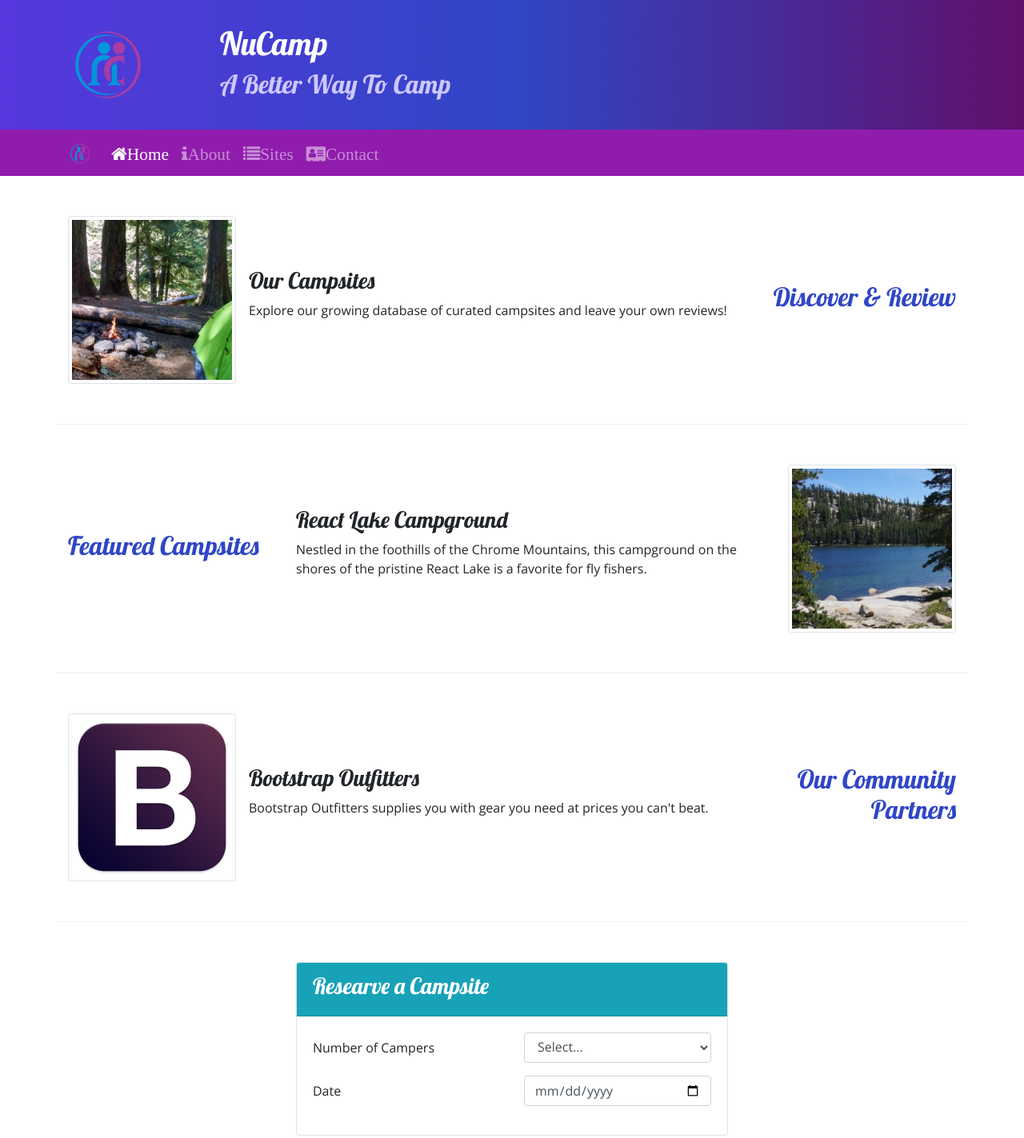
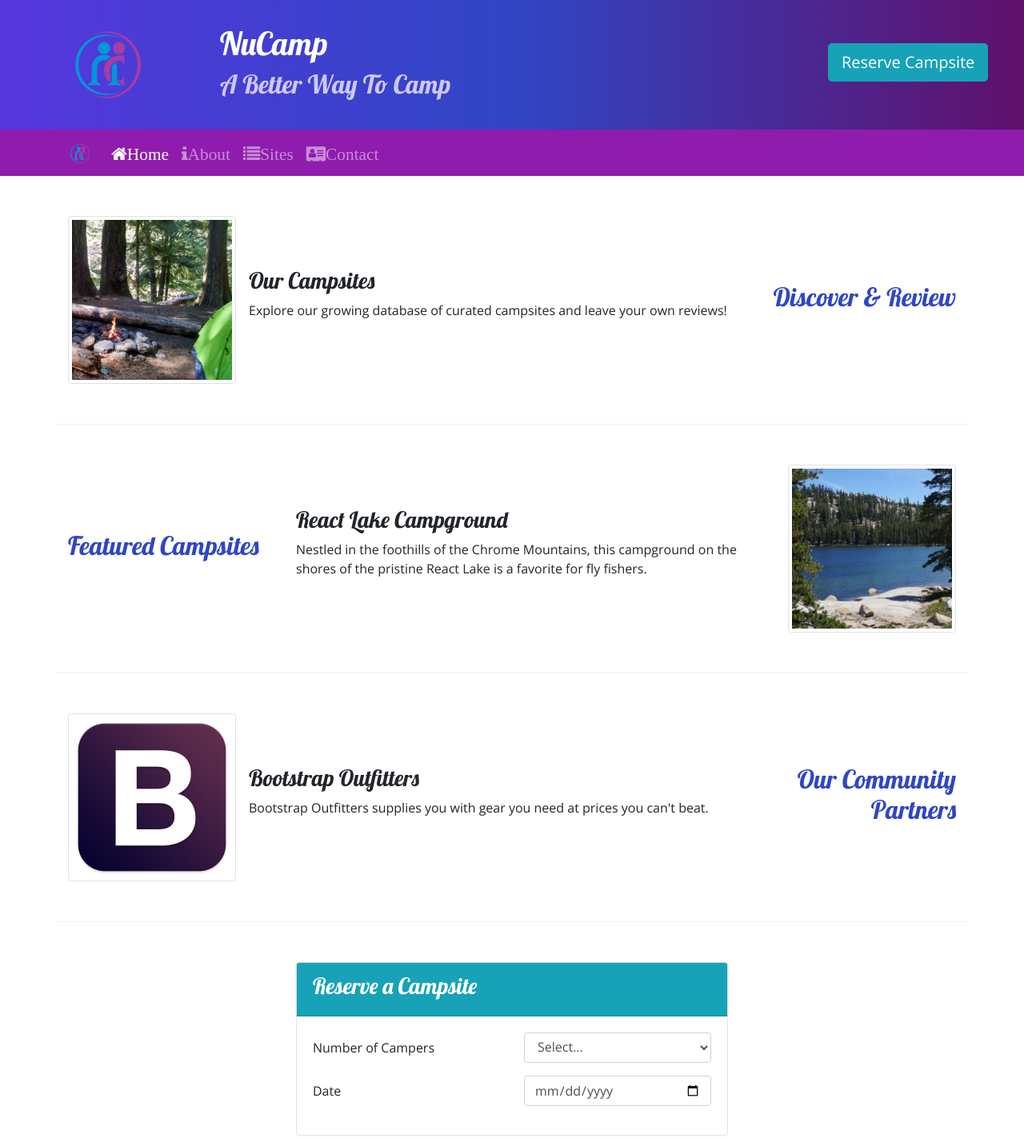
Before and after one commit to ryanf003/NuCamp, a website: page index.html in a window 1280 px wide. Shown: the top 1423 px of the page at 80% size. Drawn offline with nearby package versions, Linux system fonts and the light colour scheme.

Commit message:
Added button that links to reserve form

```diff
--- a/index.html
+++ b/index.html
@@ -28,6 +28,9 @@
                 <div class="col">
                     <h1>NuCamp</h1>
                     <h2>A Better Way To Camp</h2>
+                </div>
+                <div class="col col-md-4 col-xl-2 mt-4">
+                    <a href="#reserveForm" class="btn btn-info btn-lg text-nowrap">Reserve Campsite</a>
                 </div>
             </div>
         </div>
@@ -100,10 +103,10 @@
             <div class="col-sm-6 mx-auto">
                 <div class="card">
                     <div class="card-header bg-info text-white">
-                        <h3>Researve a Campsite</h3>
+                        <h3>Reserve a Campsite</h3>
                     </div>
                     <div class="card-body">
-                        <form>
+                        <form id="reserveForm">
                             <div class="row form-group">
                                 <label class="col-sm-6 col-form-label">Number of Campers</label>
                                 <div class="col">
```
